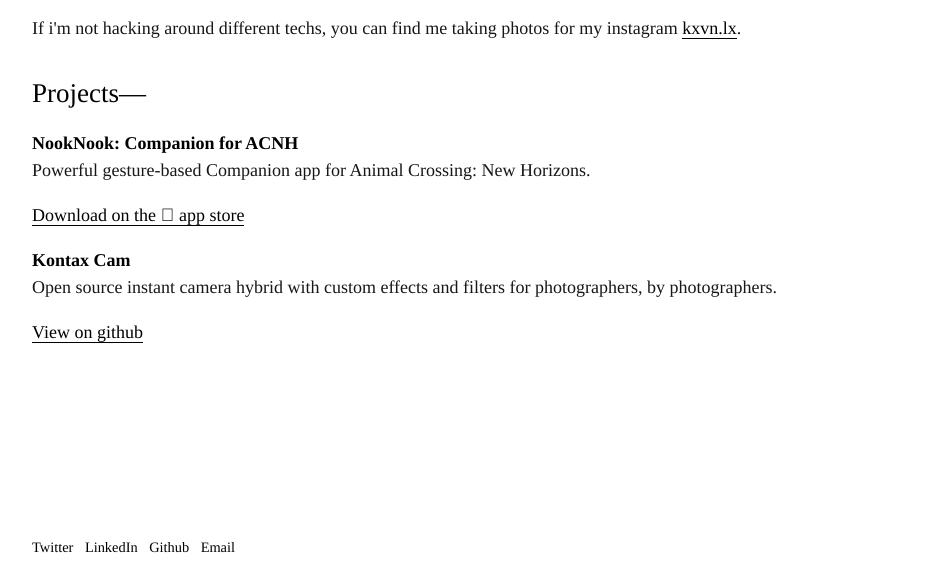
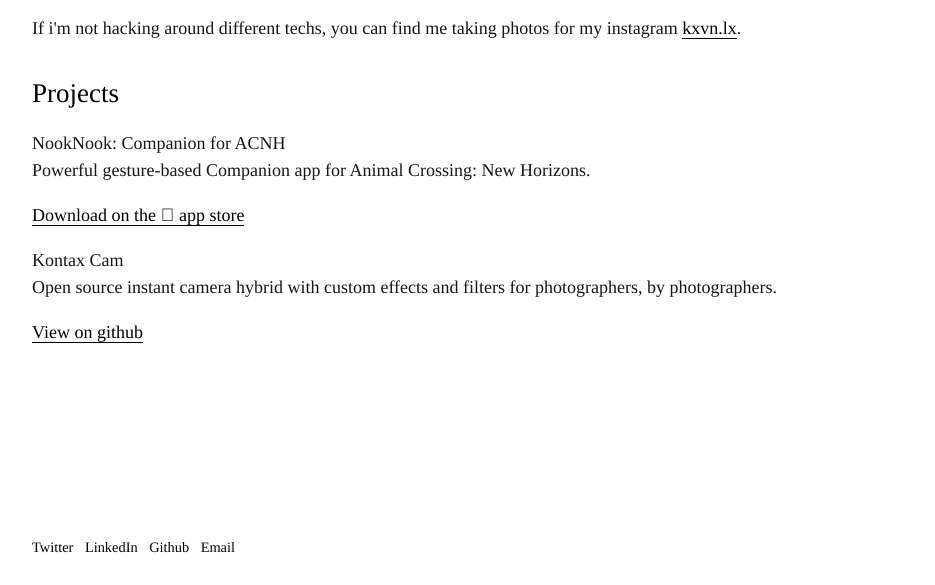
Before and after one commit to kxvn-lx/kevin-web, a Gatsby site: page /about in a window 1280 px wide. Shown: the part 215-800 px from the top of the page, without its empty margins (160-1095 px from the left). Built offline with nearby package versions, Linux system fonts and the light colour scheme; Gatsby itself is replaced by a stand-in of ours.

Commit message:
fixed css bug

```diff
--- a/src/components/navigation/navigation.scss
+++ b/src/components/navigation/navigation.scss
@@ -44,6 +44,7 @@ nav {
 
         ul {
             margin-top: 1em;
+            margin-left: 0;
             float: unset;
         }
     }
--- a/src/pages/about.js
+++ b/src/pages/about.js
@@ -31,15 +31,15 @@ const AboutPage = () => (
                     </div>
 
                     <div style={{ marginBottom: '2em' }}>
-                        <h2 style={{ marginBottom: '0.8em' }}>Projects—</h2>
+                        <h2 style={{ marginBottom: '0.8em' }}>Projects</h2>
                         <p>
-                            <b>NookNook: Companion for ACNH</b><br />
+                            NookNook: Companion for ACNH<br />
                             Powerful gesture-based Companion app for Animal Crossing: New Horizons.
                         </p>
                         <p><a href="https://apps.apple.com/au/app/nooknook-companion-for-acnh/id1510282831" target="_blank" rel="noreferrer">Download on the  app store</a></p>
 
                         <p>
-                            <b>Kontax Cam</b><br />
+                            Kontax Cam<br />
                             Open source instant camera hybrid with custom effects and filters for photographers, by photographers.
                         </p>
                         <p><a href="https://github.com/kxvn-lx/Kontax-Cam" target="_blank" rel="noreferrer">View on github</a></p>
```
